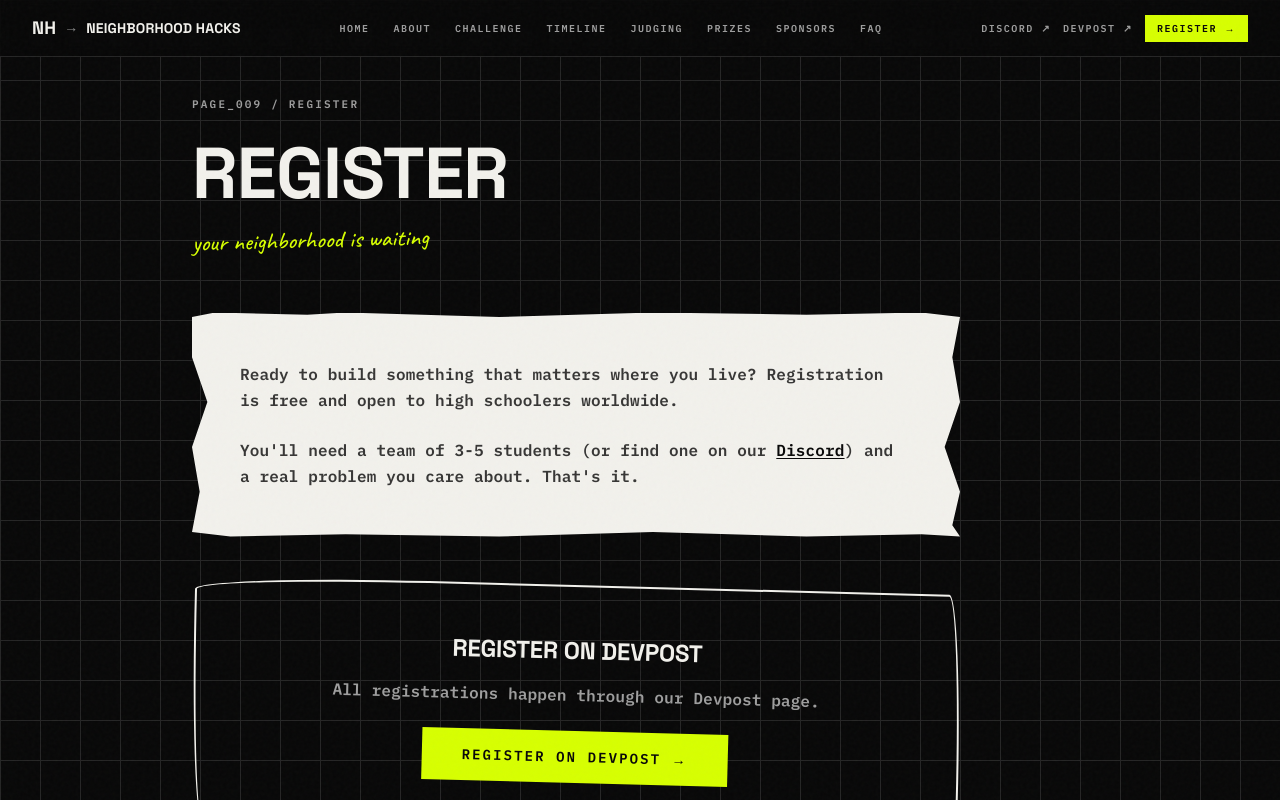
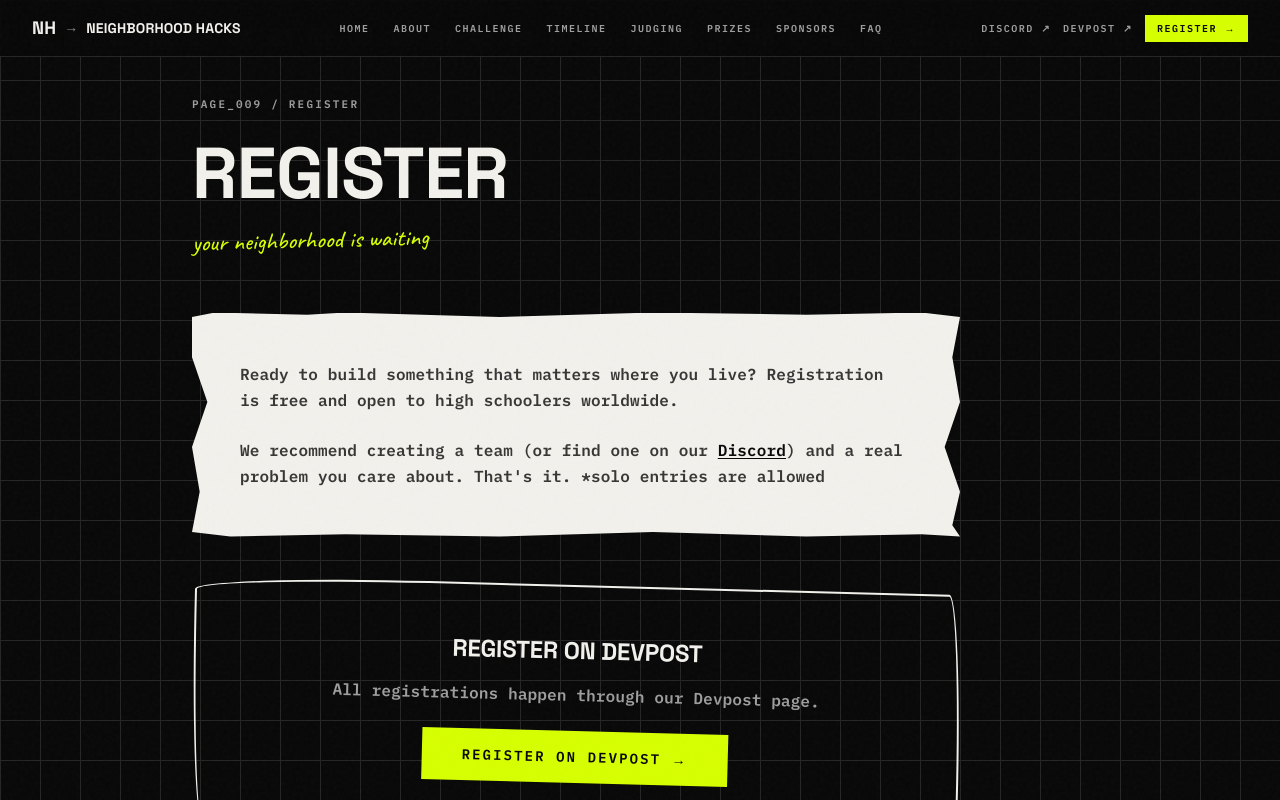
Before and after one commit to HotCometGames/neighborhood-hacks, a Next.js app: page /register in a window 1280 px wide. Shown: the top 800 px of the page. Built offline with nearby package versions, Linux system fonts and the light colour scheme.

Commit message:
info fixing

```diff
--- a/src/app/faq/page.tsx
+++ b/src/app/faq/page.tsx
@@ -30,7 +30,7 @@ const faqs = [
   {
     question: "HOW ARE MINORS KEPT SAFE?",
     answer:
-      "All mentors and judges are vetted, and we have a Code of Conduct with a clear reporting process for any concerns.",
+      "The discord page is monitored to ensure safe behavior. We also have a code of conduct that all participants must follow.",
   },
   {
     question: "WHAT IF MY TEAM IS IN DIFFERENT TIMEZONES?",
--- a/src/app/register/page.tsx
+++ b/src/app/register/page.tsx
@@ -21,7 +21,7 @@ export default function Register() {
             is free and open to high schoolers worldwide.
           </p>
           <p className="font-mono text-base text-near-black/80 leading-relaxed font-semibold">
-            You&apos;ll need a team of 3-5 students (or find one on our{" "}
+            We recommend creating a team (or find one on our{" "}
             <a
               href="https://discord.gg/Kr3jRx4Bb"
               target="_blank"
@@ -31,6 +31,7 @@ export default function Register() {
               Discord
             </a>
             ) and a real problem you care about. That&apos;s it.
+            *solo entries are allowed
           </p>
         </div>
 
```
